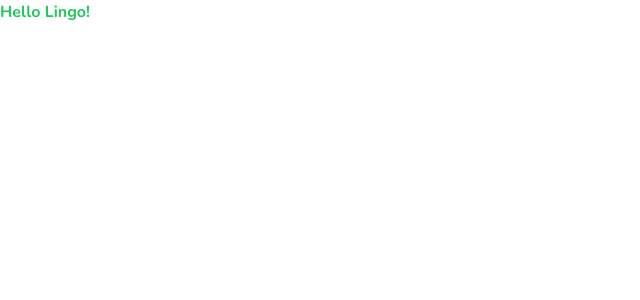
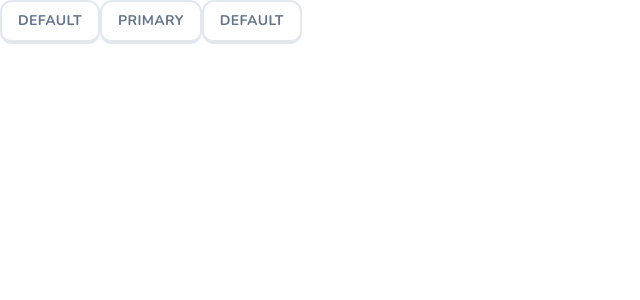
Before and after one commit to haikaljs/LINGO-NEXTJS14, a Next.js app: page / in a window 1280 px wide. Shown: the top 300 px of the page, without its empty margins (0-640 px from the left). Built offline with nearby package versions, Linux system fonts and the light colour scheme.

Commit message:
buttons library

```diff
--- /dev/null
+++ b/app/buttons/page.tsx
@@ -0,0 +1,22 @@
+import { Button } from "@/components/ui/button";
+
+const ButtonsPage = () => {
+  return (
+    <div className="p-4 flex flex-col space-y-4 max-w-[200px]">
+      <Button>Primary</Button>
+      <Button variant="primary">Primary</Button>
+      <Button variant="primaryOutline">Primary Outline</Button>
+      <Button variant="secondary">Secondary</Button>
+      <Button variant="secondaryOutline">Secondary Outline</Button>
+      <Button variant="danger">Danger</Button>
+      <Button variant="dangerOutline">Danger Outline</Button>
+      <Button variant="super">Super</Button>
+      <Button variant="superOutline">Super Outline</Button>
+      <Button variant="sidebar">Sidebar</Button>
+      <Button variant="sidebarOutline">Sidebar Outline</Button>
+      <Button variant="ghost">Ghost</Button>
+    </div>
+  );
+};
+
+export default ButtonsPage;
--- a/app/page.tsx
+++ b/app/page.tsx
@@ -1,7 +1,11 @@
+import { Button } from "@/components/ui/button";
+
 export default function Home() {
   return (
     <div>
-      <p className="text-green-500 font-bold">Hello Lingo!</p>
+      <Button>Default</Button>
+      <Button>Primary</Button>
+      <Button>Default</Button>
     </div>
   );
 }
--- a/components/ui/button.tsx
+++ b/components/ui/button.tsx
@@ -1,29 +1,41 @@
-import * as React from "react"
-import { Slot } from "@radix-ui/react-slot"
-import { cva, type VariantProps } from "class-variance-authority"
+import * as React from "react";
+import { Slot } from "@radix-ui/react-slot";
+import { cva, type VariantProps } from "class-variance-authority";
 
-import { cn } from "@/lib/utils"
+import { cn } from "@/lib/utils";
 
 const buttonVariants = cva(
-  "inline-flex items-center justify-center whitespace-nowrap rounded-md text-sm font-medium ring-offset-background transition-colors focus-visible:outline-none focus-visible:ring-2 focus-visible:ring-ring focus-visible:ring-offset-2 disabled:pointer-events-none disabled:opacity-50",
+  "inline-flex items-center justify-center whitespace-nowrap rounded-xl text-sm font-bold ring-offset-background transition-colors focus-visible:outline-none focus-visible:ring-2 focus-visible:ring-ring focus-visible:ring-offset-2 disabled:pointer-events-none disabled:opacity-50 uppercase tracking-wide",
   {
     variants: {
       variant: {
-        default: "bg-primary text-primary-foreground hover:bg-primary/90",
-        destructive:
-          "bg-destructive text-destructive-foreground hover:bg-destructive/90",
-        outline:
-          "border border-input bg-background hover:bg-accent hover:text-accent-foreground",
+        default:
+          "bg-white text-black border-slate-200 border-2 border-b-4 active:border-b-2 hover:bg-slate-100 text-slate-500",
+        primary:
+          "bg-sky-400 text-primary-foreground hover:bg-sky-400/90 border-sky-500 border-b-4 active:border-b-0",
+        primaryOutline: "bg-white text-sky-500 hover:bg-slate-100",
         secondary:
-          "bg-secondary text-secondary-foreground hover:bg-secondary/80",
-        ghost: "hover:bg-accent hover:text-accent-foreground",
-        link: "text-primary underline-offset-4 hover:underline",
+          "bg-green-500 text-primary-foreground hover:bg-green-500/90 border-green-600 border-b-4 active:border-b-0",
+        secondaryOutline: "bg-white text-green-500 hover:bg-slate-100",
+        danger:
+          "bg-rose-500 text-primary-foreground hover:bg-rose-500/90 border-rose-600 border-b-4 active:border-b-0",
+        dangerOutline: "bg-white text-rose-500 hover:bg-slate-100",
+        super:
+          "bg-indigo-500 text-primary-foreground hover:bg-indigo-500/90 border-indigo-600 border-b-4 active:border-b-0",
+        superOutline: "bg-white text-indigo-500 hover:bg-slate-100",
+        ghost:
+          "bg-transparent text-slate-500 border-tranparent border-0 hover:bg-slate-100",
+        sidebar:
+          "bg-tranparent text-slate-500 border-2 border-tranparent hover:bg-slate-100 transition-none",
+        sidebarOutline:
+          "bg-sky-500/15 text-sky-500 border-sky-300 border-2 hover:bg-sky-500/20 transition-none",
       },
       size: {
-        default: "h-10 px-4 py-2",
-        sm: "h-9 rounded-md px-3",
-        lg: "h-11 rounded-md px-8",
+        default: "h-11 px-4 py-2",
+        sm: "h-9  px-3",
+        lg: "h-12  px-8",
         icon: "h-10 w-10",
+        rounded: "rounded-full",
       },
     },
     defaultVariants: {
@@ -31,26 +43,26 @@ const buttonVariants = cva(
       size: "default",
     },
   }
-)
+);
 
 export interface ButtonProps
   extends React.ButtonHTMLAttributes<HTMLButtonElement>,
     VariantProps<typeof buttonVariants> {
-  asChild?: boolean
+  asChild?: boolean;
 }
 
 const Button = React.forwardRef<HTMLButtonElement, ButtonProps>(
   ({ className, variant, size, asChild = false, ...props }, ref) => {
-    const Comp = asChild ? Slot : "button"
+    const Comp = asChild ? Slot : "button";
     return (
       <Comp
         className={cn(buttonVariants({ variant, size, className }))}
         ref={ref}
         {...props}
       />
-    )
+    );
   }
-)
-Button.displayName = "Button"
+);
+Button.displayName = "Button";
 
-export { Button, buttonVariants }
+export { Button, buttonVariants };
```
